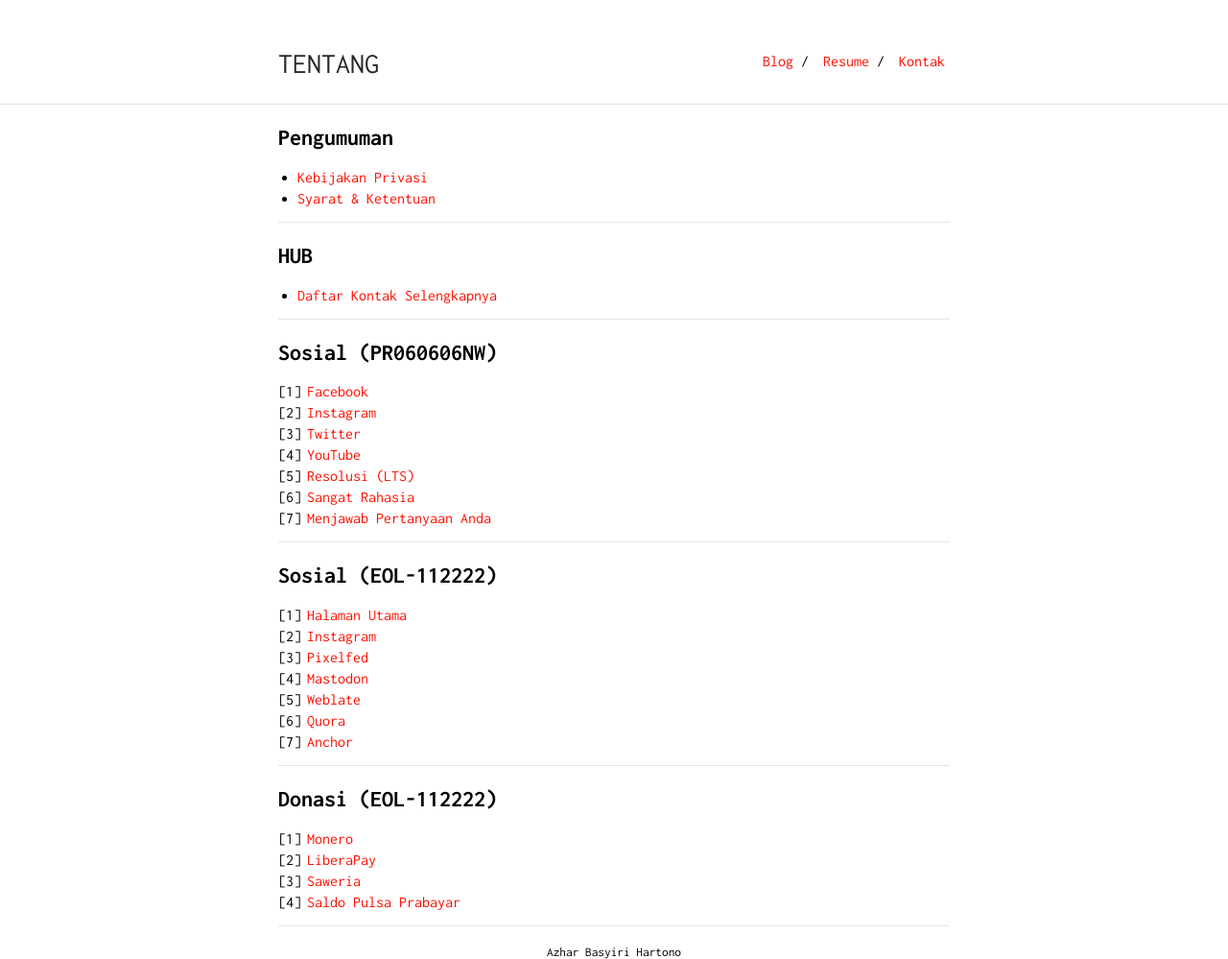
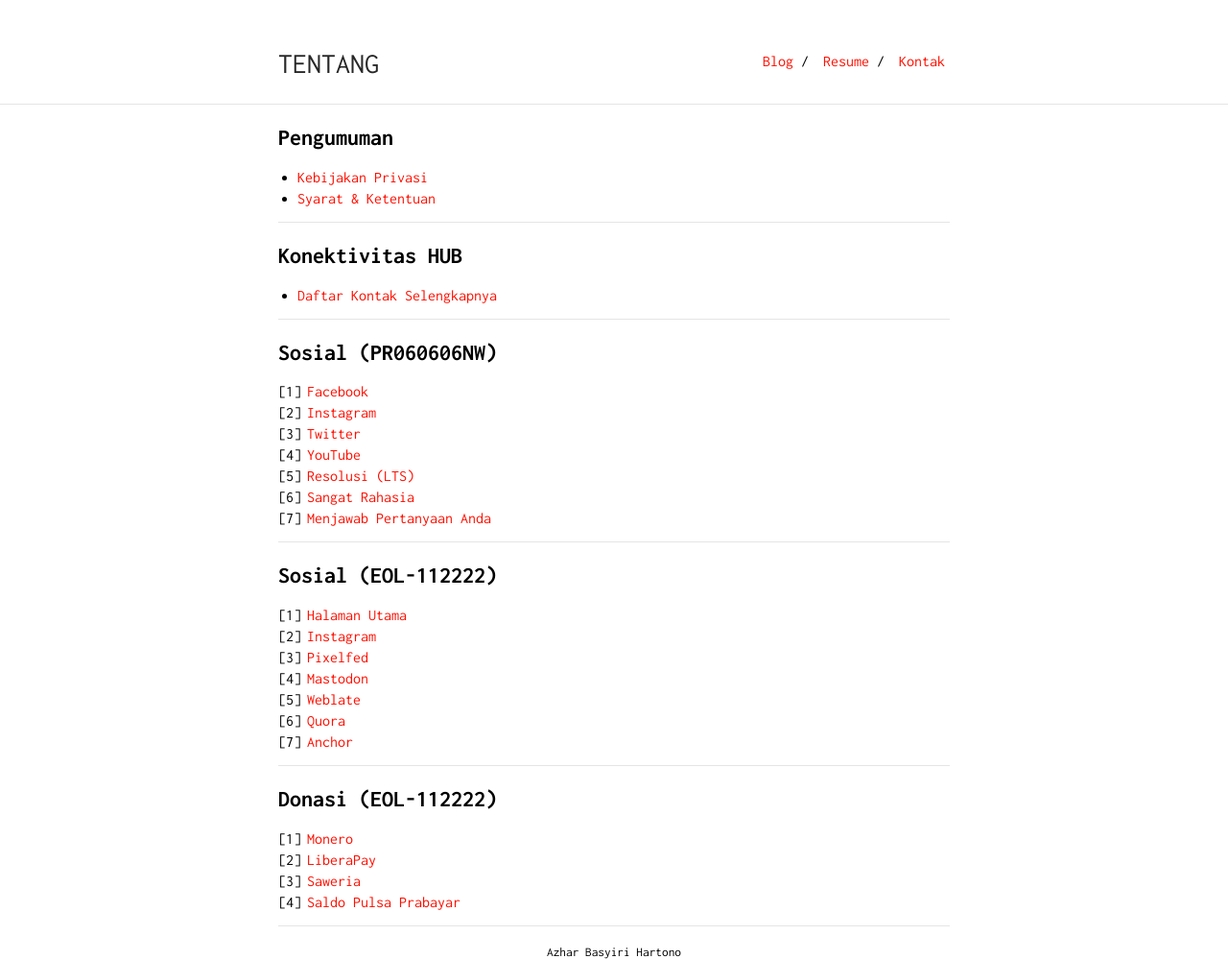
Before and after one commit to intrapegasus/id, a Jekyll site: the page built from kontak.md, in a window 1280 px wide. Shown: the whole page at 96% size. Built offline with Jekyll 4.4.1, drawn with Linux system fonts in a browser that asks for light colours; our own code applies the rules of GitHub Pages for plain Markdown files.

Commit message:
Update kontak.md

```diff
--- a/kontak.md
+++ b/kontak.md
@@ -10,7 +10,7 @@ is_contact: true
 
 ---
 
-## HUB
+## Konektivitas HUB
 
 * [Daftar Kontak Selengkapnya](https://mail.basyiri.my.id)
 
```
